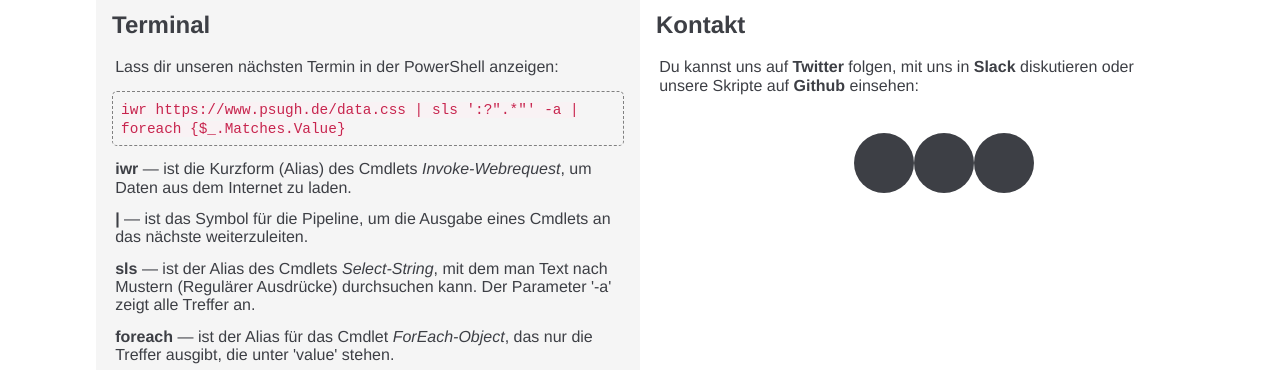
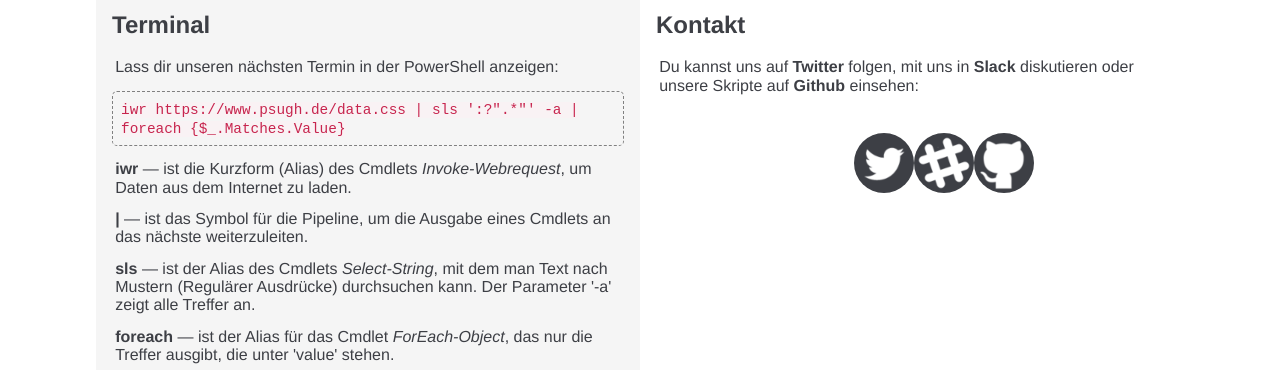
Before and after one commit to PSUGH/PSUGH.github.io, a website: page index.html in a window 1280 px wide. Shown: the part 940-1310 px from the top of the page. Drawn offline with Linux system fonts and the light colour scheme.

Commit message:
Update styles.css

```diff
--- a/css/styles.css
+++ b/css/styles.css
@@ -294,17 +294,17 @@ code {
 
 #twitter-icon {
   float: left;
-  background: #3D3F45 url("./img/kontakt-sprite.png") left 0 top 0;
+  background: #3D3F45 url("../img/kontakt-sprite.png") left 0 top 0;
 }
 
 #slack-icon {
   float: left;
-  background: #3D3F45 url("./img/kontakt-sprite.png") left -60px top 0;
+  background: #3D3F45 url("../img/kontakt-sprite.png") left -60px top 0;
 }
 
 #github-icon {
   float: left;
-  background: #3D3F45 url("./img/kontakt-sprite.png") left -120px top 0;
+  background: #3D3F45 url("../img/kontakt-sprite.png") left -120px top 0;
 }
 
 #kontakt-icons {
```
